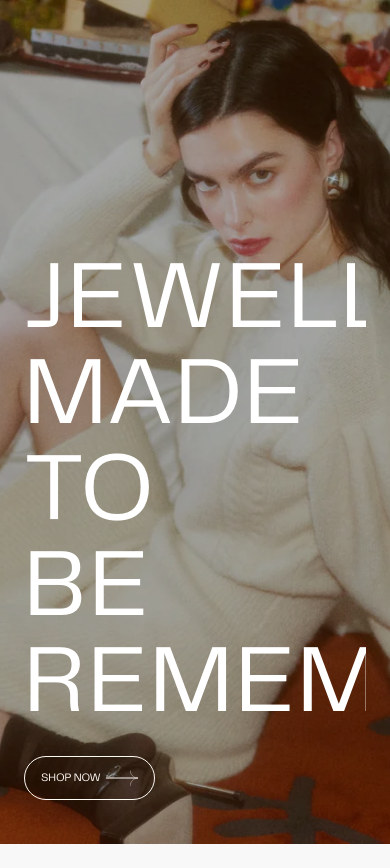
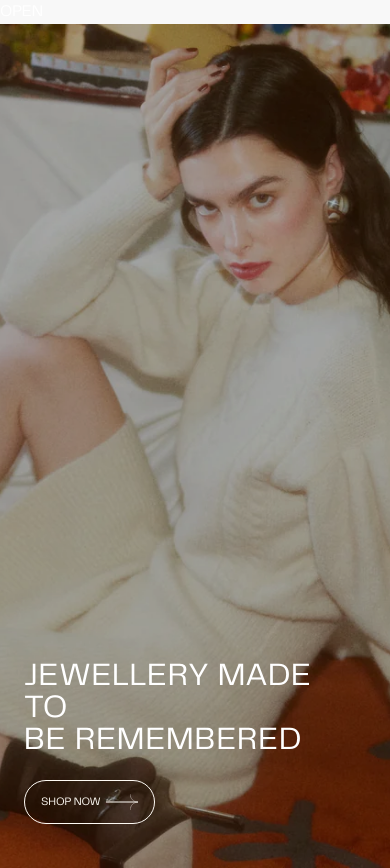
Before and after one commit to kareemcodes-1/nextjs16-test, a Next.js app: page / in a window 390 px wide. Before the commit the page ends 844 px from the top, so only its background shows below. Built offline with nearby package versions, Linux system fonts and the light colour scheme.

Commit message:
trying js

```diff
--- a/app/(pages)/(home)/page.tsx
+++ b/app/(pages)/(home)/page.tsx
@@ -1,5 +1,6 @@
 // "use client";
 // import { useEffect } from "react";
+import Navbar from "@/app/components/navbar";
 import Hero from "../../components/hero";
 import Testimonials from "../../components/testimonials";
 
@@ -12,6 +13,7 @@ export default function Home() {
   return (
     <>
 
+     <Navbar />
       <Hero />
 
       {/* <Collections /> */}
--- a/app/components/hero.tsx
+++ b/app/components/hero.tsx
@@ -130,13 +130,13 @@ const Hero = () => {
               <SplitLines
   tag="h1"
   text="JEWELLERY MADE TO"
-  className="block text-white uppercase tracking-[0.03em] text-[6rem] leading-none"
+  className="block text-white uppercase tracking-[0.03em] text-[2rem] lg:text-[6rem] leading-none"
   duration={0.8}
 />
 <SplitLines
   tag="h1"
   text="BE REMEMBERED"
-  className="block text-white uppercase tracking-[0.03em] text-[6rem] leading-none"
+  className="block text-white uppercase tracking-[0.03em] text-[2rem] lg:text-[6rem] leading-none"
   duration={0.8}
   delay={0.1}
 />
--- /dev/null
+++ b/app/components/navbar.tsx
@@ -0,0 +1,18 @@
+"use client"
+import React, { useState } from 'react'
+
+const Navbar = () => {
+    const [openModal, setOpenModal] = useState(false);
+  return (
+    <div>
+       {openModal && (
+         <div className=''>
+            Opened nav
+        </div>
+       )}
+        <button className='cursor-pointer text-white ' onClick={() => setOpenModal(!openModal)}>Open</button>
+    </div>
+  )
+}
+
+export default Navbar
```
